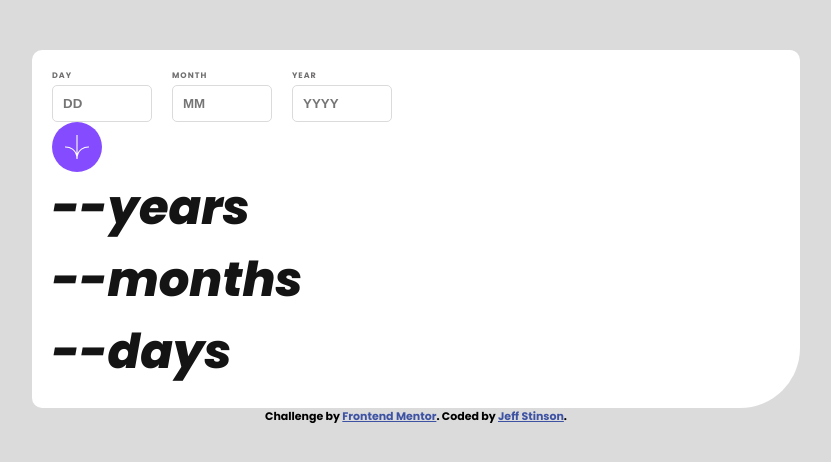
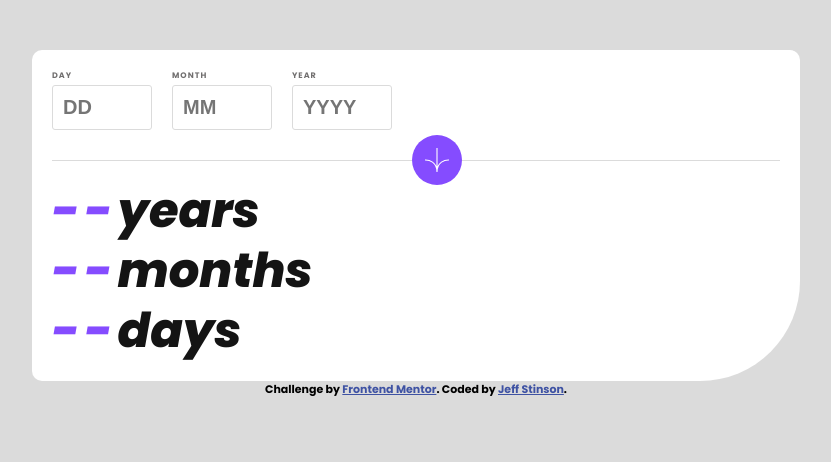
Before and after one commit to Smoopfrog/age-calculator-app, a plain HTML site: page index.html in a window 1280 px wide. Shown: the whole page, without its empty margins (224-1055 px from the left). Drawn offline with Linux system fonts and the light colour scheme.

Commit message:
move button to be aligned with bottom border

```diff
--- a/index.html
+++ b/index.html
@@ -32,7 +32,7 @@
   </head>
   <body>
     <div class="app">
-      <div class="inputs-container">
+      <form class="inputs-container">
         <div class="input-container">
           <label>DAY</label>
           <input placeholder="DD" />
@@ -44,7 +44,6 @@
         <div class="input-container">
           <label>YEAR</label>
           <input placeholder="YYYY" />
-        </div>
         </div>
         <button>
           <svg
@@ -60,10 +59,11 @@
             </g>
           </svg>
         </button>
+      </form>
       <div class="age-container">
-        <div><span>--</span><span>years</span></div>
-        <div><span>--</span><span>months</span></div>
-        <div><span>--</span><span>days</span></div>
+        <div><span class="age-numbers">--</span><span>years</span></div>
+        <div><span class="age-numbers">--</span><span>months</span></div>
+        <div><span class="age-numbers">--</span><span>days</span></div>
       </div>
     </div>
     <div class="attribution">
--- a/style.css
+++ b/style.css
@@ -19,17 +19,20 @@ body {
   width: 60%;
   padding: 20px;
   border-radius: 10px;
-  border-bottom-right-radius: 60px;
+  border-bottom-right-radius: 100px;
 }
 
 .inputs-container {
   display: flex;
   gap: 20px;
+  margin-bottom: 20px;
+  border-bottom: solid 1px hsl(0, 0%, 86%);
 }
 
 .input-container {
   display: flex;
   flex-direction: column;
+  margin-bottom: 30px;
 }
 
 .inputs-container label {
@@ -41,10 +44,11 @@ body {
 
 input {
   border: solid 1px hsl(0, 0%, 86%);
-  border-radius: 5px;
+  border-radius: 3px;
   padding: 10px;
   width: 100px;
   font-weight: 700;
+  font-size: 20px;
 }
 
 button {
@@ -57,6 +61,10 @@ button {
   display: flex;
   justify-content: center;
   align-items: center;
+  align-self: self-end;
+
+  float: right;
+  transform: translate(0px, 50%);
 }
 
 .age-container {
@@ -65,4 +73,10 @@ button {
   font-style: italic;
   letter-spacing: 0px;
   color: hsl(0, 0%, 8%);
+  line-height: 60px;
 }
+
+.age-numbers {
+  color: hsl(259, 100%, 65%);
+  letter-spacing: 5px;
+}
```
Lines whose indentation alone changed are shown as unchanged.
